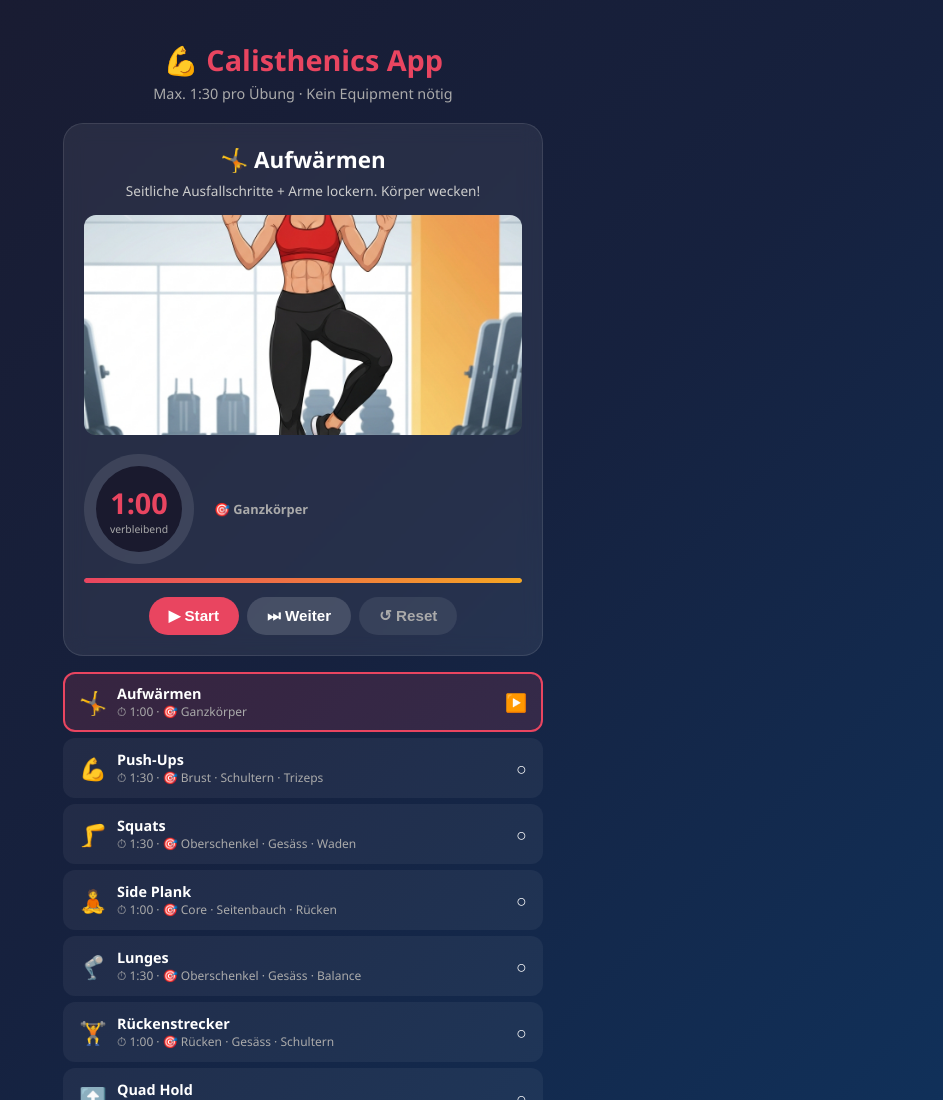
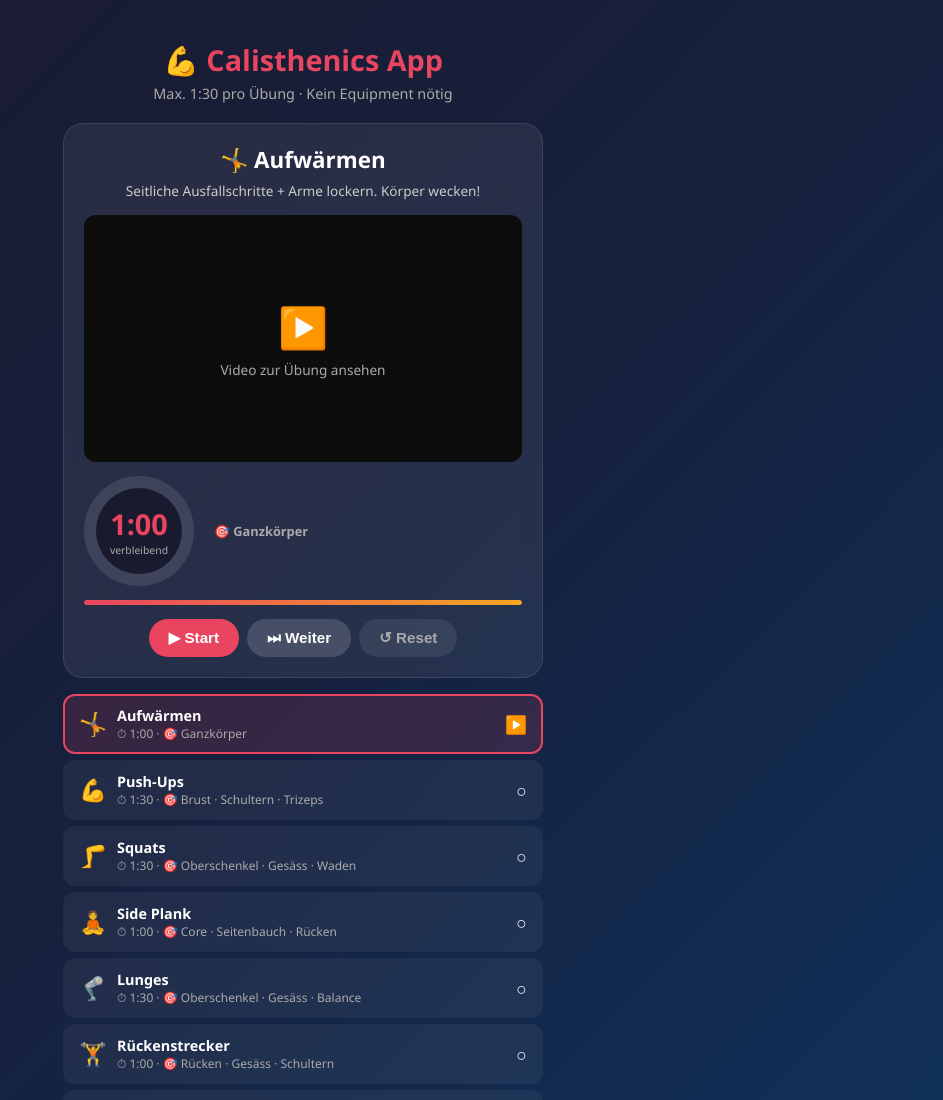
Before and after one commit to gsalami/calisthenics-app, a plain HTML site: page index.html in a window 1280 px wide. Shown: the top 1100 px of the page, without its empty margins (337-1280 px from the left). Drawn offline with Linux system fonts and the light colour scheme.

Commit message:
Restore YouTube videos with female trainers

```diff
--- a/index.html
+++ b/index.html
@@ -39,15 +39,40 @@
     .exercise-name { font-size: 1.4rem; font-weight: bold; margin-bottom: 6px; }
     .exercise-desc { color: #ccc; font-size: 0.85rem; margin-bottom: 14px; line-height: 1.5; }
 
-    /* Exercise image */
-    .exercise-img {
-      width: 100%;
+    /* YouTube embed */
+    .video-wrap {
+      position: relative;
+      padding-bottom: 56.25%;
+      height: 0;
+      overflow: hidden;
       border-radius: 12px;
       margin-bottom: 14px;
-      max-height: 220px;
-      object-fit: cover;
+      background: #000;
+    }
+    .video-wrap iframe {
+      position: absolute;
+      top: 0; left: 0;
+      width: 100%; height: 100%;
+      border: none;
+      border-radius: 12px;
+    }
+    .video-placeholder {
+      position: absolute;
+      top: 0; left: 0;
+      width: 100%; height: 100%;
+      display: flex;
+      flex-direction: column;
+      align-items: center;
+      justify-content: center;
       background: rgba(255,255,255,0.05);
+      border-radius: 12px;
+      color: #aaa;
+      font-size: 0.85rem;
+      cursor: pointer;
+      transition: background 0.2s;
     }
+    .video-placeholder:hover { background: rgba(255,255,255,0.1); }
+    .video-placeholder .play-icon { font-size: 2.5rem; margin-bottom: 6px; }
 
     .timer-row {
       display: flex;
@@ -145,7 +170,12 @@
   <div class="exercise-name" id="exName">Bereit?</div>
   <div class="exercise-desc" id="exDesc">Drücke Start um mit dem Training zu beginnen!</div>
 
-  <img class="exercise-img" id="exerciseImg" src="images/warmup.jpg" alt="Übung" />
+  <div class="video-wrap" id="videoWrap">
+    <div class="video-placeholder" id="videoPlaceholder" onclick="loadVideo()">
+      <div class="play-icon">▶️</div>
+      <div>Video zur Übung ansehen</div>
+    </div>
+  </div>
 
   <div class="timer-row">
     <div class="timer-circle" id="timerCircle">
@@ -185,61 +215,61 @@ const exercises = [
     emoji: "🤸", name: "Aufwärmen", duration: 60,
     desc: "Seitliche Ausfallschritte + Arme lockern. Körper wecken!",
     muscles: "🎯 Ganzkörper",
-    img: "images/warmup.jpg"
+    videoId: "TOXmdZ35CH0", videoStart: 0
   },
   {
     emoji: "💪", name: "Push-Ups", duration: 90,
     desc: "Körper gerade, langsam runter, explosiv hoch. Knie auf dem Boden = auch ok!",
     muscles: "🎯 Brust · Schultern · Trizeps",
-    img: "images/pushup.jpg"
+    videoId: "TOXmdZ35CH0", videoStart: 219
   },
   {
     emoji: "🦵", name: "Squats", duration: 90,
     desc: "Füsse hüftbreit, Rücken gerade, Knie nach aussen schieben.",
     muscles: "🎯 Oberschenkel · Gesäss · Waden",
-    img: "images/squat.jpg"
+    videoId: "TOXmdZ35CH0", videoStart: 259
   },
   {
     emoji: "🧘", name: "Side Plank", duration: 60,
     desc: "Unterarmstütz seitlich. Hüfte hochhalten, gerade Linie halten.",
     muscles: "🎯 Core · Seitenbauch · Rücken",
-    img: "images/plank.jpg"
+    videoId: "TOXmdZ35CH0", videoStart: 303
   },
   {
     emoji: "🦿", name: "Lunges", duration: 90,
     desc: "Ausfallschritte abwechselnd links-rechts. Knie knapp über dem Boden.",
     muscles: "🎯 Oberschenkel · Gesäss · Balance",
-    img: "images/lunge.jpg"
+    videoId: "vdtKn81CUnI", videoStart: 252
   },
   {
     emoji: "🏋️", name: "Rückenstrecker", duration: 60,
     desc: "Bauchlage, Arme nach vorne, Brust vom Boden heben und halten.",
     muscles: "🎯 Rücken · Gesäss · Schultern",
-    img: "images/superman.jpg"
+    videoId: "TOXmdZ35CH0", videoStart: 381
   },
   {
     emoji: "⬆️", name: "Quad Hold", duration: 60,
     desc: "Vierfüssler, Knie 1cm vom Boden heben — Core maximal anspannen!",
     muscles: "🎯 Core · Schultern · Balance",
-    img: "images/quadhold.jpg"
+    videoId: "TOXmdZ35CH0", videoStart: 420
   },
   {
     emoji: "🦵", name: "Split Squats", duration: 90,
     desc: "Einbeinige Kniebeugen, Fuss hinten. Gewicht auf das vordere Bein.",
     muscles: "🎯 Oberschenkel · Gesäss · Stabilität",
-    img: "images/splitsquat.jpg"
+    videoId: "vdtKn81CUnI", videoStart: 193
   },
   {
     emoji: "🧘", name: "V-Sit Hold", duration: 60,
     desc: "Sitzen, Beine gestreckt heben, Rücken gerade — Core brennt!",
     muscles: "🎯 Bauch · Hüftbeuger · Core",
-    img: "images/vsit.jpg"
+    videoId: "vdtKn81CUnI", videoStart: 337
   },
   {
     emoji: "🤸", name: "Abkühlen", duration: 60,
     desc: "Sanftes Dehnen und Ausatmen. Gut gemacht — du bist stark! 💪",
     muscles: "🎯 Ganzkörper",
-    img: "images/cooldown.jpg"
+    videoId: "TOXmdZ35CH0", videoStart: 1129
   },
 ];
 
@@ -269,15 +299,33 @@ function loadExercise(index) {
   document.getElementById('exName').textContent = ex.emoji + ' ' + ex.name;
   document.getElementById('exDesc').textContent = ex.desc;
   document.getElementById('exMuscles').innerHTML = `<b>${ex.muscles}</b>`;
-  document.getElementById('exerciseImg').src = ex.img;
   timeLeft = ex.duration;
   totalTime = ex.duration;
+
+  // Reset video area
+  const wrap = document.getElementById('videoWrap');
+  wrap.innerHTML = `
+    <div class="video-placeholder" id="videoPlaceholder" onclick="loadVideo()">
+      <div class="play-icon">▶️</div>
+      <div>Video zur Übung ansehen</div>
+    </div>
+  `;
 
   updateTimerDisplay();
   updateProgress();
   renderList();
 }
 
+
+function loadVideo() {
+  const ex = exercises[currentIndex];
+  const wrap = document.getElementById('videoWrap');
+  wrap.innerHTML = `<iframe
+    src="https://www.youtube.com/embed/${ex.videoId}?start=${ex.videoStart}&autoplay=1&rel=0"
+    allow="autoplay; encrypted-media"
+    allowfullscreen>
+  </iframe>`;
+}
 
 function updateTimerDisplay() {
   const min = Math.floor(timeLeft / 60);
```
